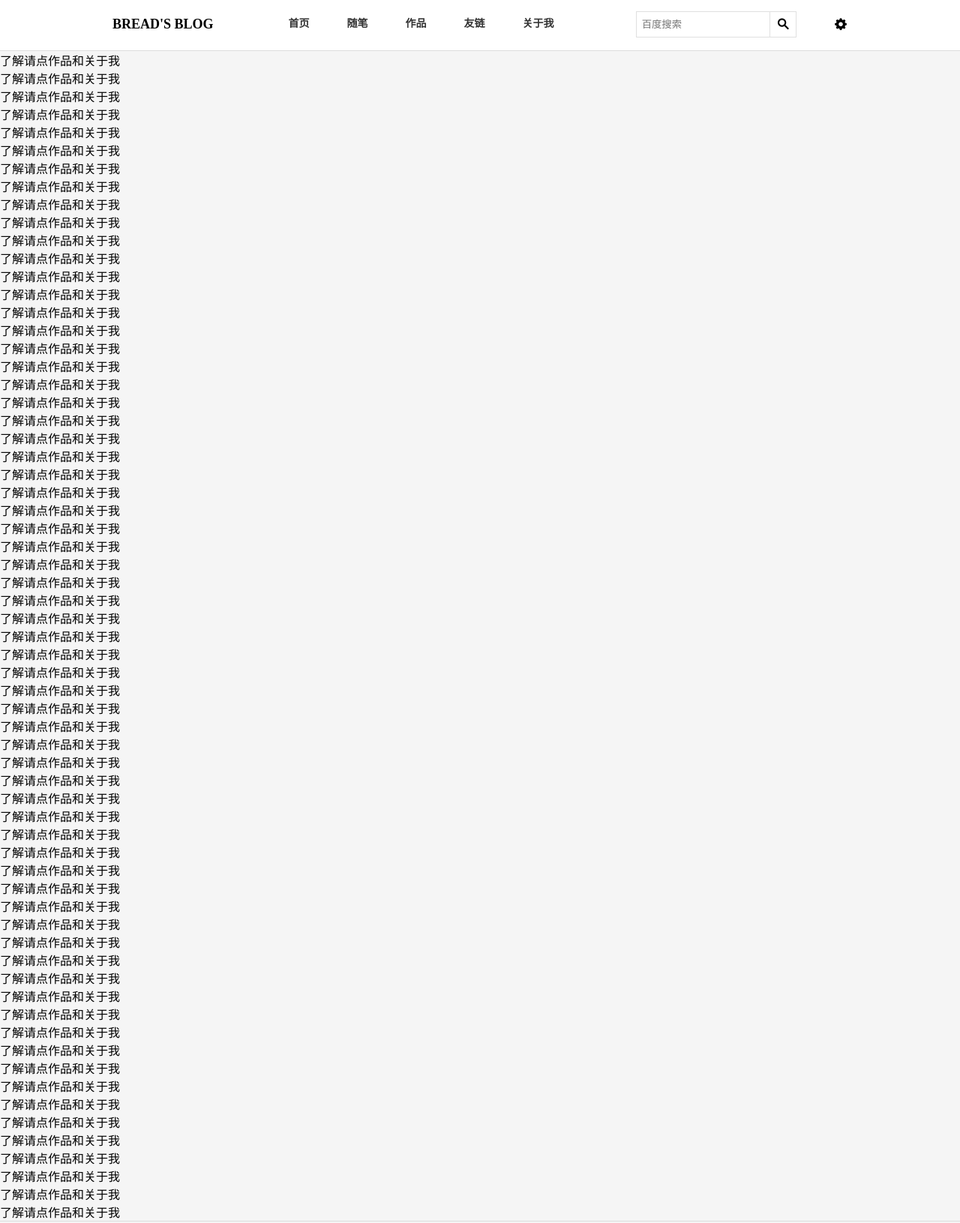
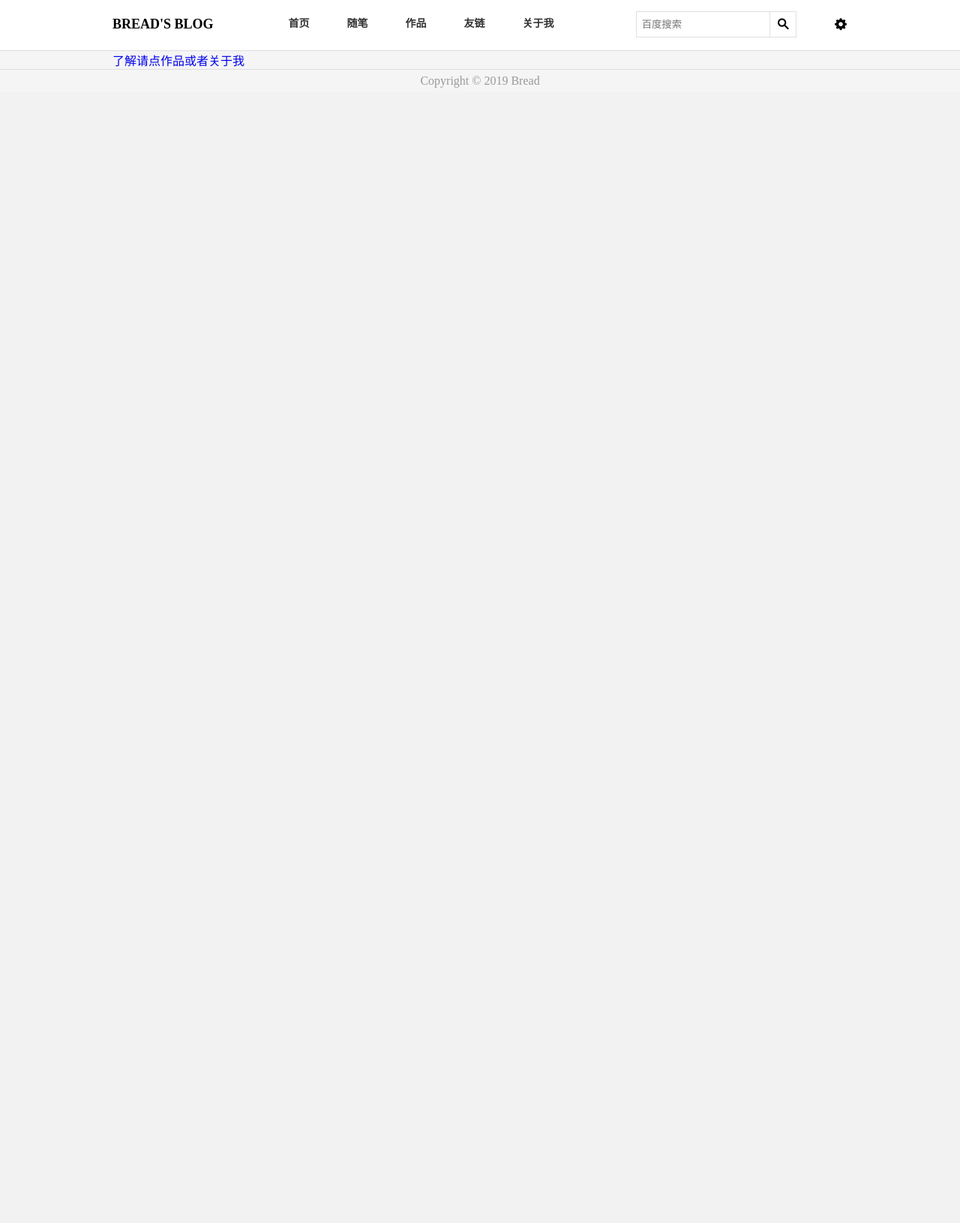
Before and after one commit to hjacode/hjacode.github.io, a plain HTML site: page index.html in a window 1280 px wide. Shown: the part 168-1799 px from the top of the page at 75% size. After the commit the page ends 800 px from the top, so only its background shows below. Drawn offline with Linux system fonts and the light colour scheme; files that its build step writes are made by us from their sources.

Commit message:
Add files via upload

```diff
--- a/index.html
+++ b/index.html
@@ -67,71 +67,9 @@
     </div>
     <!-- 内容 -->
     <div class="main">
-        <p>了解请点作品和关于我</p>
-        <p>了解请点作品和关于我</p>
-        <p>了解请点作品和关于我</p>
-        <p>了解请点作品和关于我</p>
-        <p>了解请点作品和关于我</p>
-        <p>了解请点作品和关于我</p>
-        <p>了解请点作品和关于我</p>
-        <p>了解请点作品和关于我</p>
-        <p>了解请点作品和关于我</p>
-        <p>了解请点作品和关于我</p>
-        <p>了解请点作品和关于我</p>
-        <p>了解请点作品和关于我</p>
-        <p>了解请点作品和关于我</p>
-        <p>了解请点作品和关于我</p>
-        <p>了解请点作品和关于我</p>
-        <p>了解请点作品和关于我</p>
-        <p>了解请点作品和关于我</p>
-        <p>了解请点作品和关于我</p>
-        <p>了解请点作品和关于我</p>
-        <p>了解请点作品和关于我</p>
-        <p>了解请点作品和关于我</p>
-        <p>了解请点作品和关于我</p>
-        <p>了解请点作品和关于我</p>
-        <p>了解请点作品和关于我</p>
-        <p>了解请点作品和关于我</p>
-        <p>了解请点作品和关于我</p>
-        <p>了解请点作品和关于我</p>
-        <p>了解请点作品和关于我</p>
-        <p>了解请点作品和关于我</p>
-        <p>了解请点作品和关于我</p>
-        <p>了解请点作品和关于我</p>
-        <p>了解请点作品和关于我</p>
-        <p>了解请点作品和关于我</p>
-        <p>了解请点作品和关于我</p>
-        <p>了解请点作品和关于我</p>
-        <p>了解请点作品和关于我</p>
-        <p>了解请点作品和关于我</p>
-        <p>了解请点作品和关于我</p>
-        <p>了解请点作品和关于我</p>
-        <p>了解请点作品和关于我</p>
-        <p>了解请点作品和关于我</p>
-        <p>了解请点作品和关于我</p>
-        <p>了解请点作品和关于我</p>
-        <p>了解请点作品和关于我</p>
-        <p>了解请点作品和关于我</p>
-        <p>了解请点作品和关于我</p>
-        <p>了解请点作品和关于我</p>
-        <p>了解请点作品和关于我</p>
-        <p>了解请点作品和关于我</p>
-        <p>了解请点作品和关于我</p>
-        <p>了解请点作品和关于我</p>
-        <p>了解请点作品和关于我</p>
-        <p>了解请点作品和关于我</p>
-        <p>了解请点作品和关于我</p>
-        <p>了解请点作品和关于我</p>
-        <p>了解请点作品和关于我</p>
-        <p>了解请点作品和关于我</p>
-        <p>了解请点作品和关于我</p>
-        <p>了解请点作品和关于我</p>
-        <p>了解请点作品和关于我</p>
-        <p>了解请点作品和关于我</p>
-        <p>了解请点作品和关于我</p>
-        <p>了解请点作品和关于我</p>
-        <p>了解请点作品和关于我</p>
-        <p>了解请点作品和关于我</p>
+        <div class="div-in">
+            <a href="./web/demo.html">了解请点作品或者关于我</a>
+        </div>
     </div>
     <!-- 版权 -->
     <div class="copyright">
```
